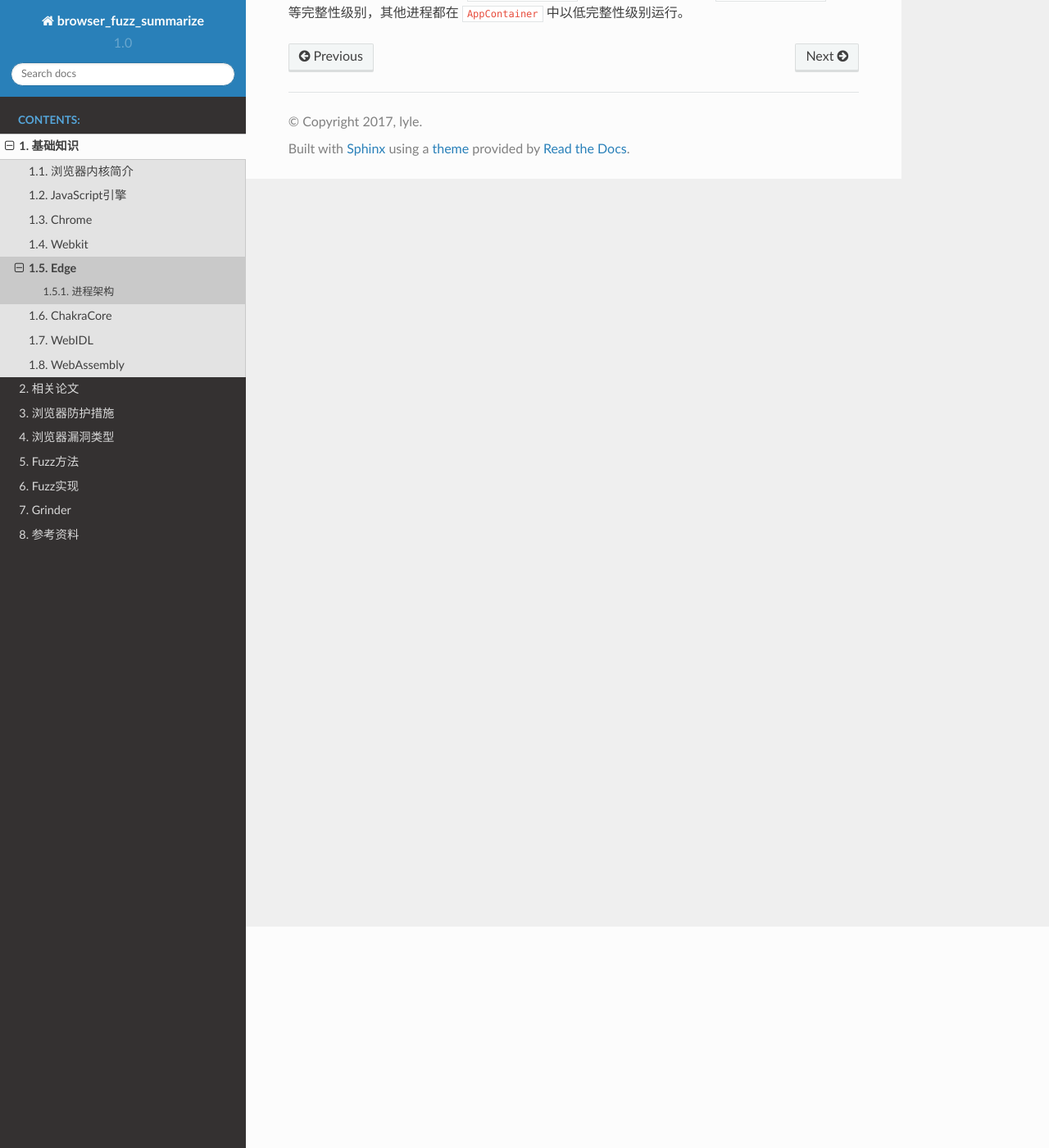
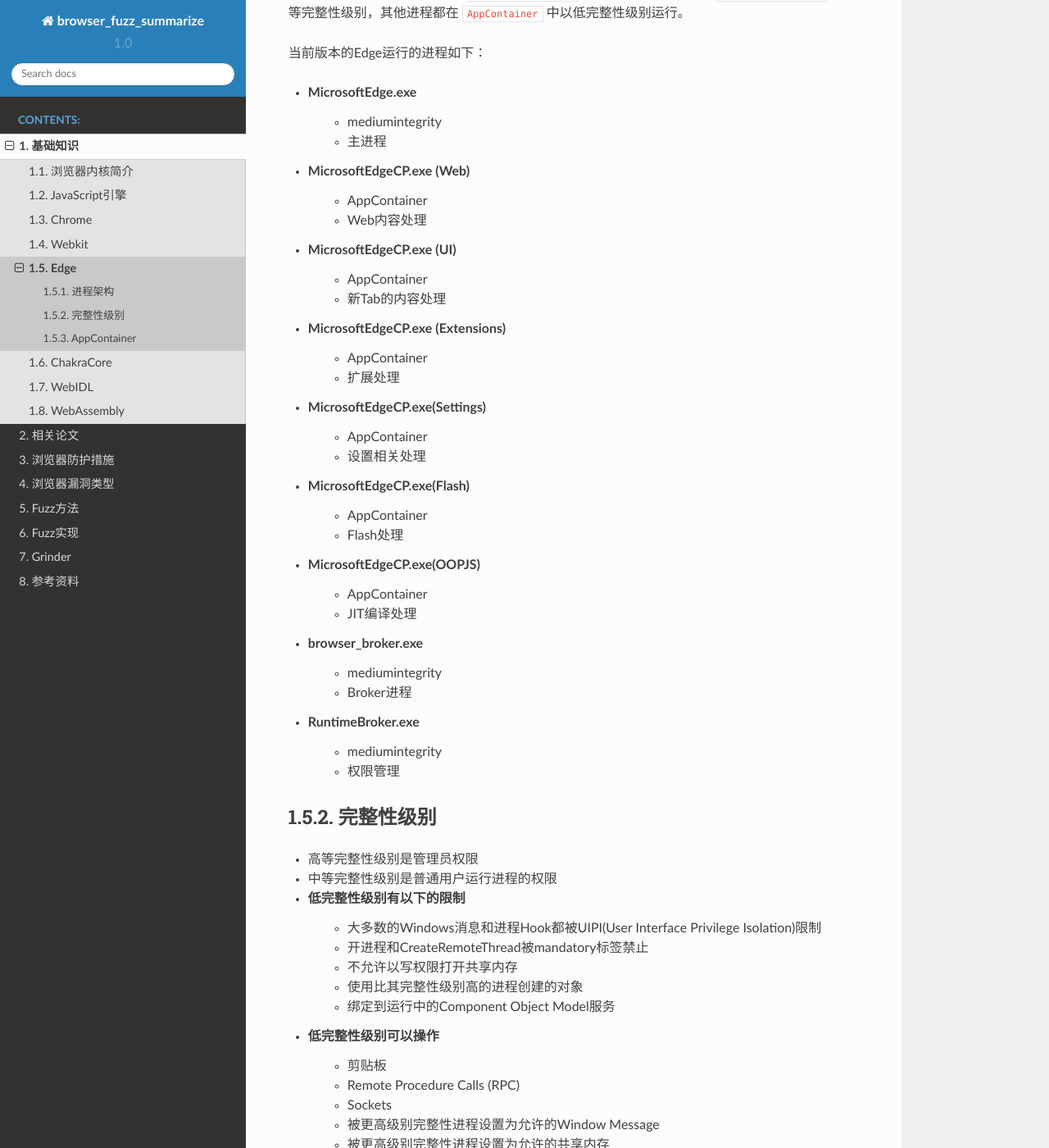
Before and after one commit to LyleMi/Browser-Fuzz-Summarize, a Sphinx documentation site: the page built from source/intro/edge.rst, in a window 1280 px wide and 1400 px high, scrolled down 270 px. Shown: the whole window at 82% size. Built offline with Sphinx 7.4.7 and the Read the Docs theme 2.0.0, drawn with Linux system fonts in a browser that asks for light colours; some of the changed text lies outside the part shown.

Commit message:
update edge

```diff
--- a/source/intro/edge.rst
+++ b/source/intro/edge.rst
@@ -4,3 +4,59 @@
 进程架构
 --------------------------------------------------
 在较早的版本，Edge由 ``MicrosoftEdge.exe`` ``MicrosoftEdgeCP.exe`` 两个进程组成。而后Edge使用UWP架构，之后其进程主要由 ``RuntimeBroker.exe`` 和其他进程组成，其中 ``RuntimeBroker.exe`` 为中等完整性级别，其他进程都在 ``AppContainer`` 中以低完整性级别运行。
+
+当前版本的Edge运行的进程如下：
+
+- MicrosoftEdge.exe
+    - mediumintegrity
+    - 主进程
+- MicrosoftEdgeCP.exe (Web)
+    - AppContainer
+    - Web内容处理
+- MicrosoftEdgeCP.exe (UI)
+    - AppContainer
+    - 新Tab的内容处理
+- MicrosoftEdgeCP.exe (Extensions)
+    - AppContainer
+    - 扩展处理
+- MicrosoftEdgeCP.exe(Settings)
+    - AppContainer
+    - 设置相关处理
+- MicrosoftEdgeCP.exe(Flash)
+    - AppContainer
+    - Flash处理
+- MicrosoftEdgeCP.exe(OOPJS)
+    - AppContainer
+    - JIT编译处理
+- browser_broker.exe
+    - mediumintegrity
+    - Broker进程
+- RuntimeBroker.exe
+    - mediumintegrity
+    - 权限管理
+
+完整性级别
+--------------------------------------------------
+- 高等完整性级别是管理员权限
+- 中等完整性级别是普通用户运行进程的权限
+- 低完整性级别有以下的限制
+    - 大多数的Windows消息和进程Hook都被UIPI(User Interface Privilege Isolation)限制
+    - 开进程和CreateRemoteThread被mandatory标签禁止
+    - 不允许以写权限打开共享内存
+    - 使用比其完整性级别高的进程创建的对象
+    - 绑定到运行中的Component Object Model服务
+- 低完整性级别可以操作
+    - 剪贴板
+    - Remote Procedure Calls (RPC)
+    - Sockets
+    - 被更高级别完整性进程设置为允许的Window Message
+    - 被更高级别完整性进程设置为允许的共享内存
+    - 被更高级别完整性进程设置为允许的COM
+    - 被更高级别完整性进程设置为允许的命名管道
+- 不信任级别几乎所有涉及到权限的操作都不被允许
+
+AppContainer
+--------------------------------------------------
+AppContainer是Windows提出的进程隔离机制。通过将应用程序与不需要的资源和其他应用程序隔离，可以最大限度地减少恶意操纵的机会 基于最小权限授予访问权限可防止应用程序和用户访问超出其权限的资源。
+
+其提供了用户凭证、设备、文件、网络、进程等的隔离。
```
